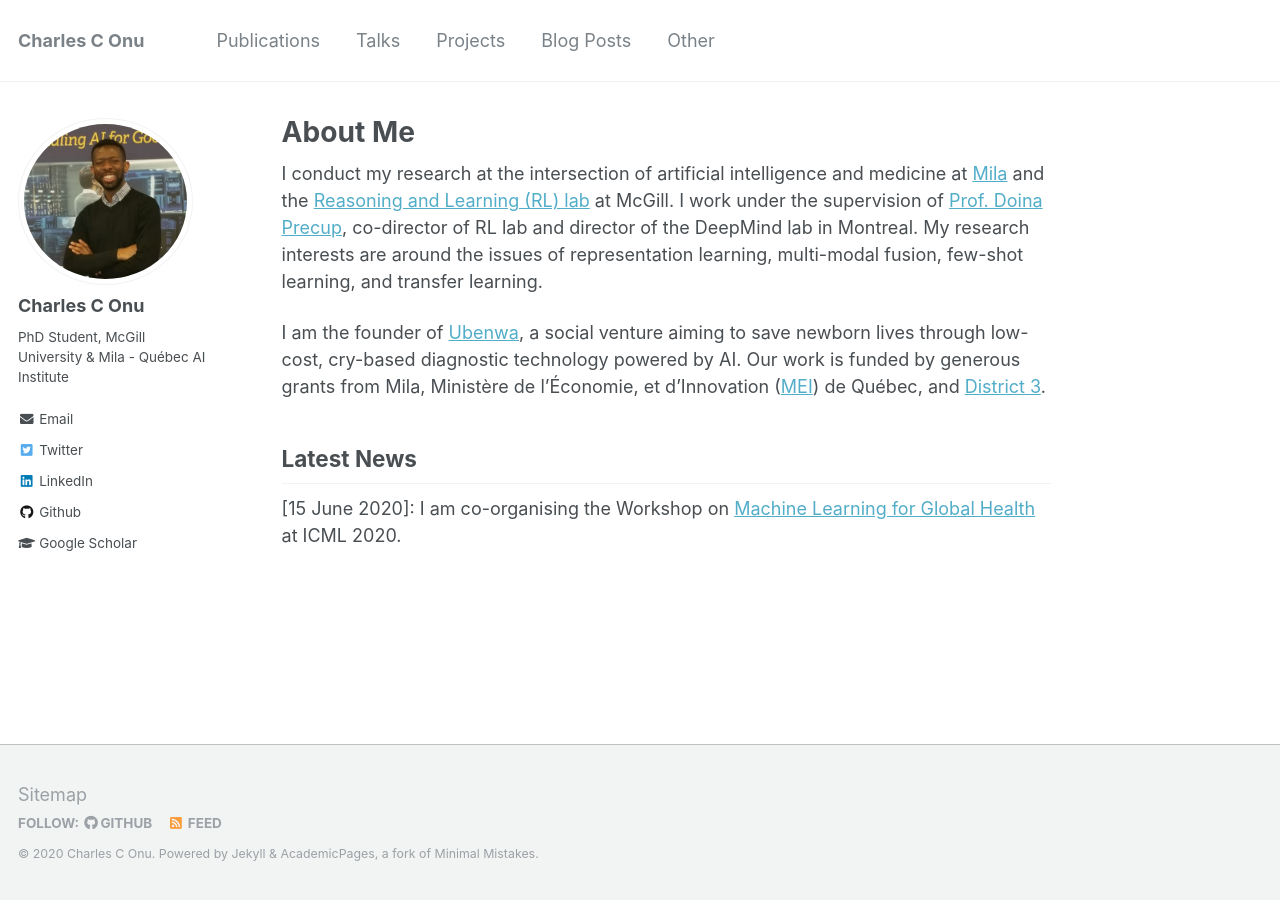
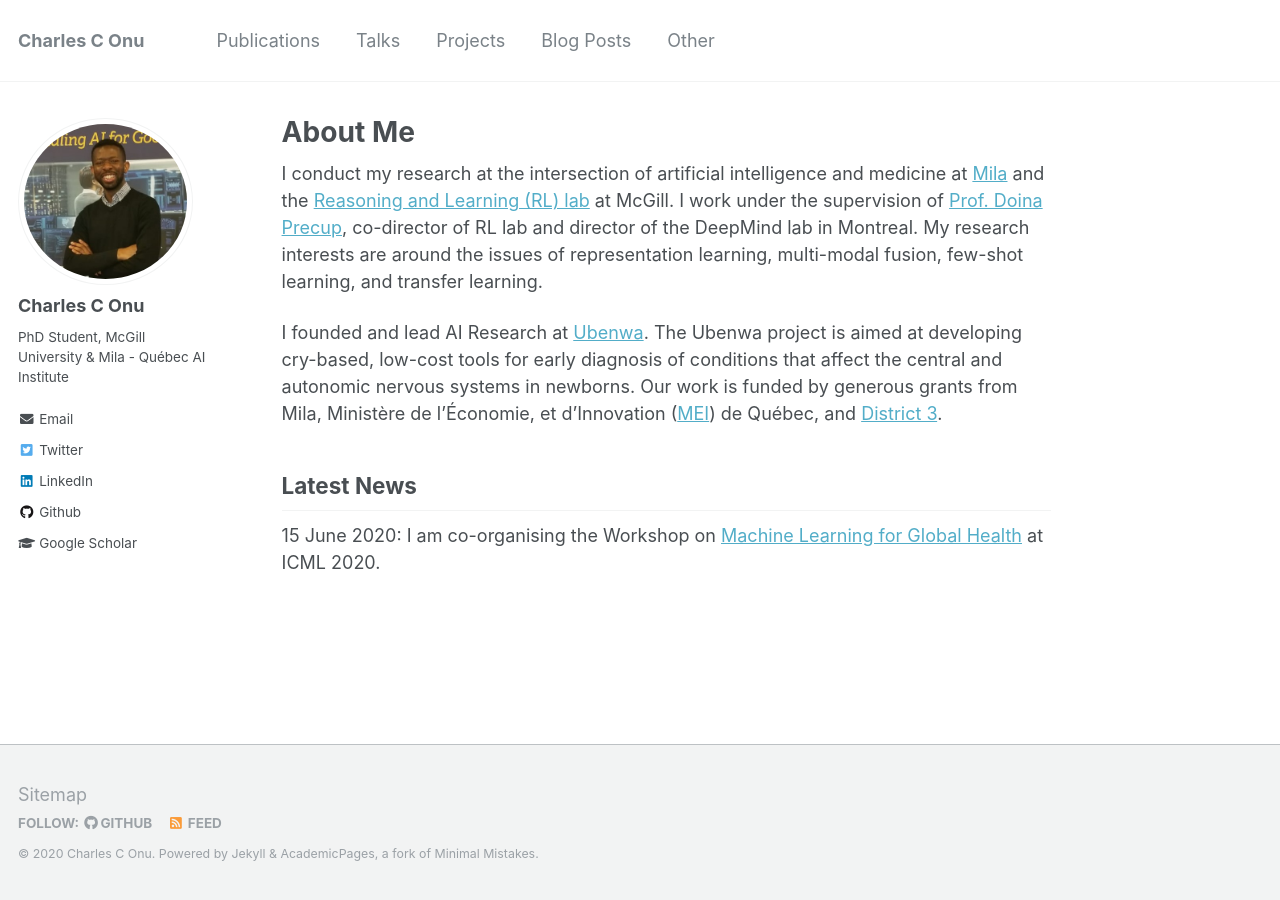
Before and after one commit to onucharles/onucharles.github.io, a Jekyll site: the page built from _pages/about.md, in a window 1280 px wide. Built offline with Jekyll 4.4.1, drawn with Linux system fonts in a browser that asks for light colours.

Commit message:
Update about.md

```diff
--- a/_pages/about.md
+++ b/_pages/about.md
@@ -10,8 +10,8 @@ redirect_from:
 
 I conduct my research at the intersection of artificial intelligence and medicine at [Mila](https://mila.quebec/en/person/charles-c-onu/) and the [Reasoning and Learning (RL) lab](http://rl.cs.mcgill.ca/index.html) at McGill. I work under the supervision of  [Prof. Doina Precup](https://mila.quebec/en/person/doina-precup/), co-director of RL lab and director of the DeepMind lab in Montreal. My research interests are around the issues of representation learning, multi-modal fusion, few-shot learning, and transfer learning.
 
-I am the founder of [Ubenwa](http://ubenwa.com/), a social venture aiming to save newborn lives through low-cost, cry-based diagnostic technology powered by AI. Our work is funded by generous grants from Mila, Ministère de l’Économie, et d'Innovation ([MEI](https://www.economie.gouv.qc.ca/en/)) de Québec, and [District 3](http://d3center.ca/).
+I founded and lead AI Research at [Ubenwa](http://ubenwa.com/). The Ubenwa project is aimed at developing cry-based, low-cost tools for early diagnosis of conditions that affect the central and autonomic nervous systems in newborns. Our work is funded by generous grants from Mila, Ministère de l’Économie, et d'Innovation ([MEI](https://www.economie.gouv.qc.ca/en/)) de Québec, and [District 3](http://d3center.ca/).
 
 Latest News
 -----
-\[15 June 2020\]: I am co-organising the Workshop on [Machine Learning for Global Health](https://mlforglobalhealth.org/) at ICML 2020.
+15 June 2020: I am co-organising the Workshop on [Machine Learning for Global Health](https://mlforglobalhealth.org/) at ICML 2020.
```
